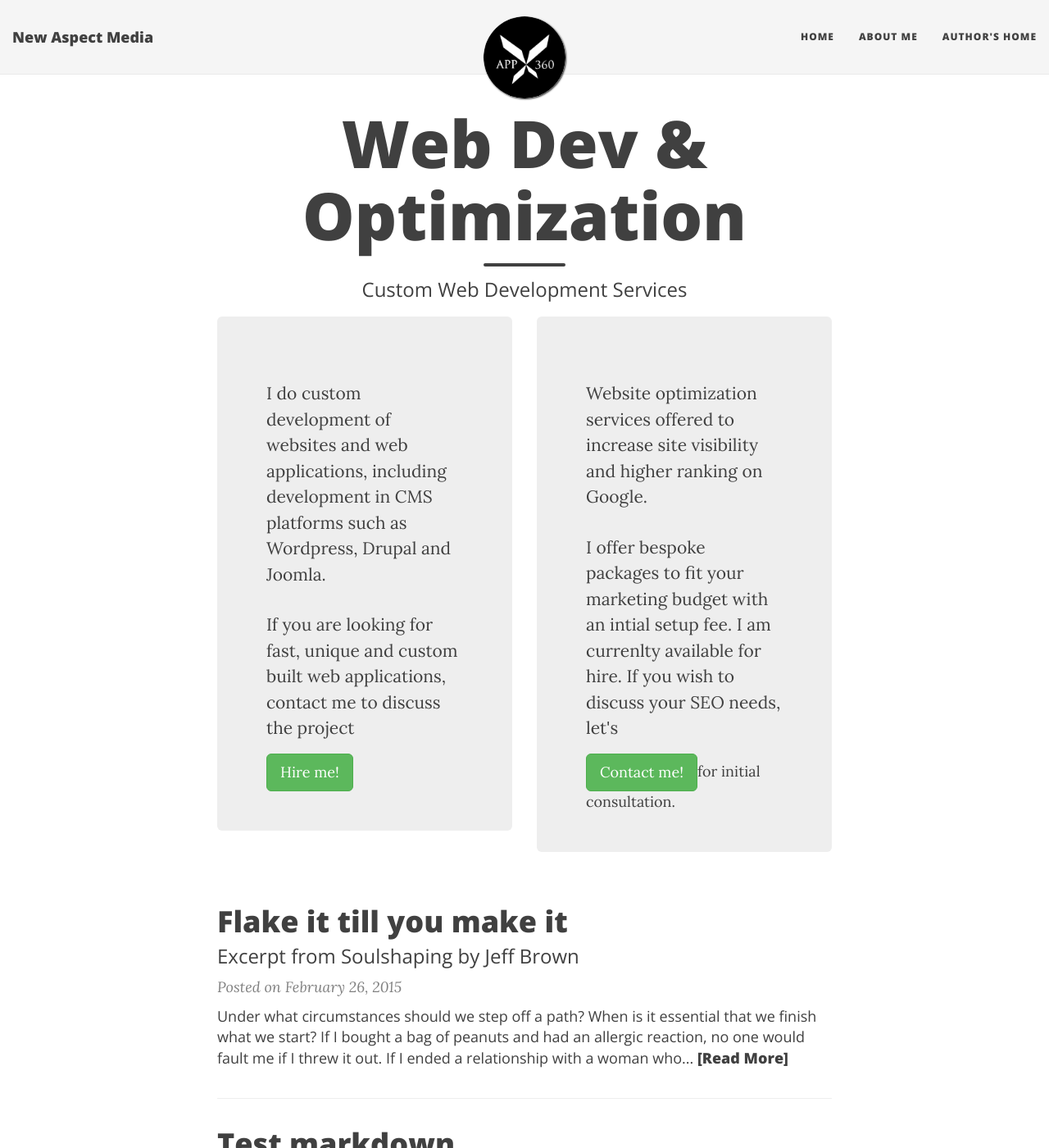
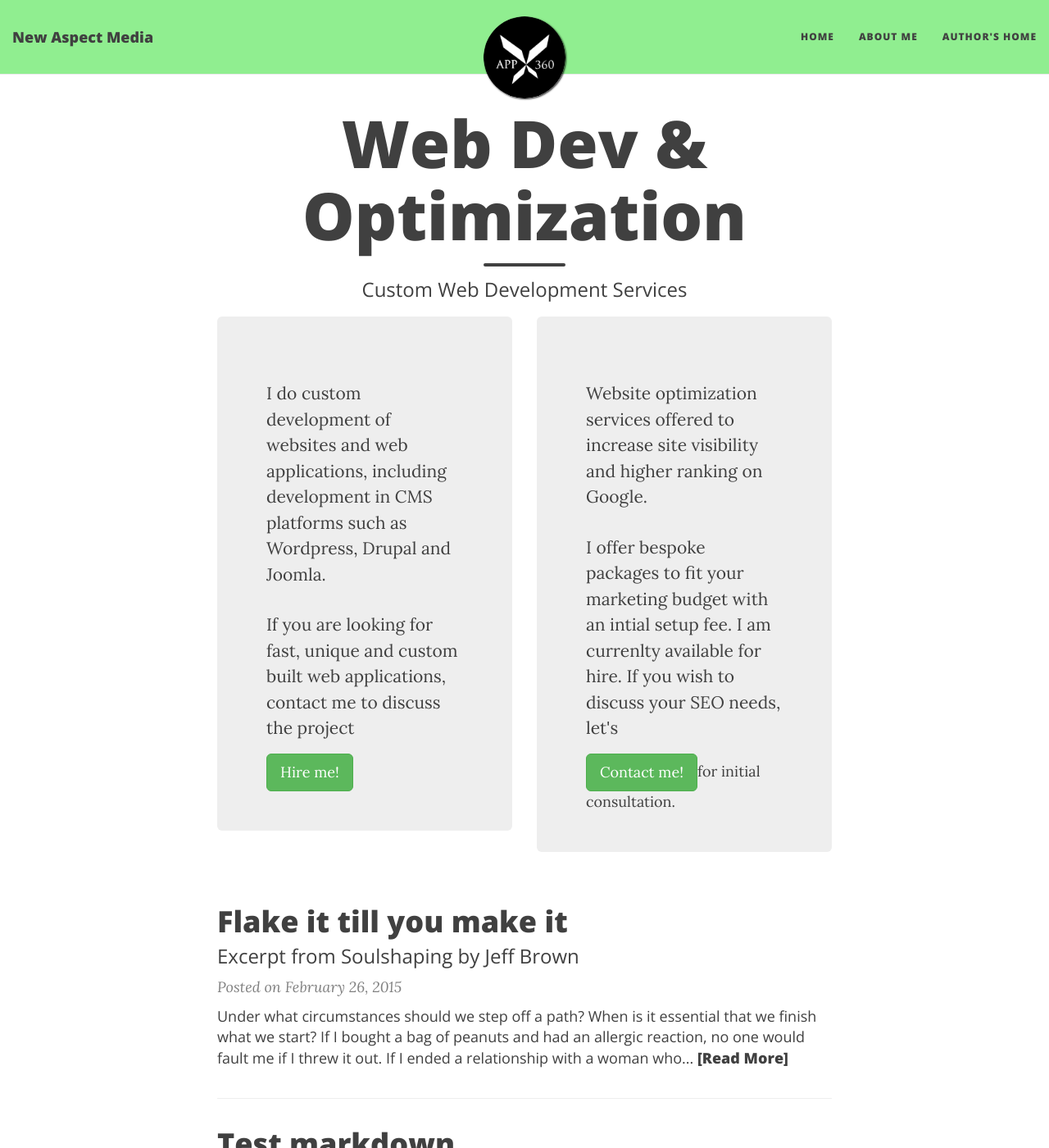
Before and after one commit to newmedia77/appxnam, a Jekyll site: the page built from index.html, in a window 1280 px wide and 1400 px high. Shown: the whole window at 82% size. Built offline with Jekyll 4.4.1, drawn with Linux system fonts in a browser that asks for light colours; nearby versions of some CDN libraries; the list of posts is cut into pages by our own code.

Commit message:
andreas
css

```diff
--- a/css/main.css
+++ b/css/main.css
@@ -94,7 +94,7 @@ img {
 /* --- Navbar --- */
 
 .navbar-custom {
-  background: #F5F5F5;
+  background: #90EE90;
   border-bottom: 1px solid #EAEAEA;
   font-family: 'Open Sans', 'Helvetica Neue', Helvetica, Arial, sans-serif;
 }
```
